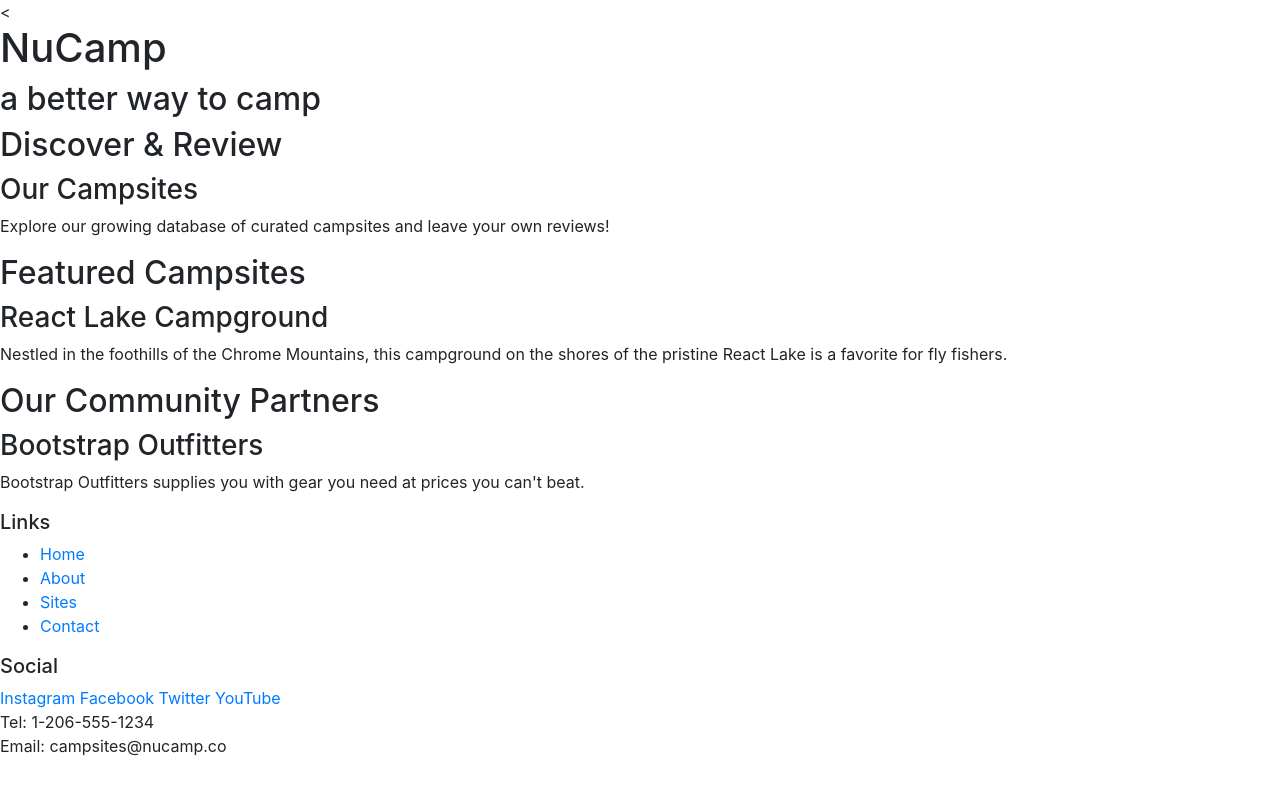
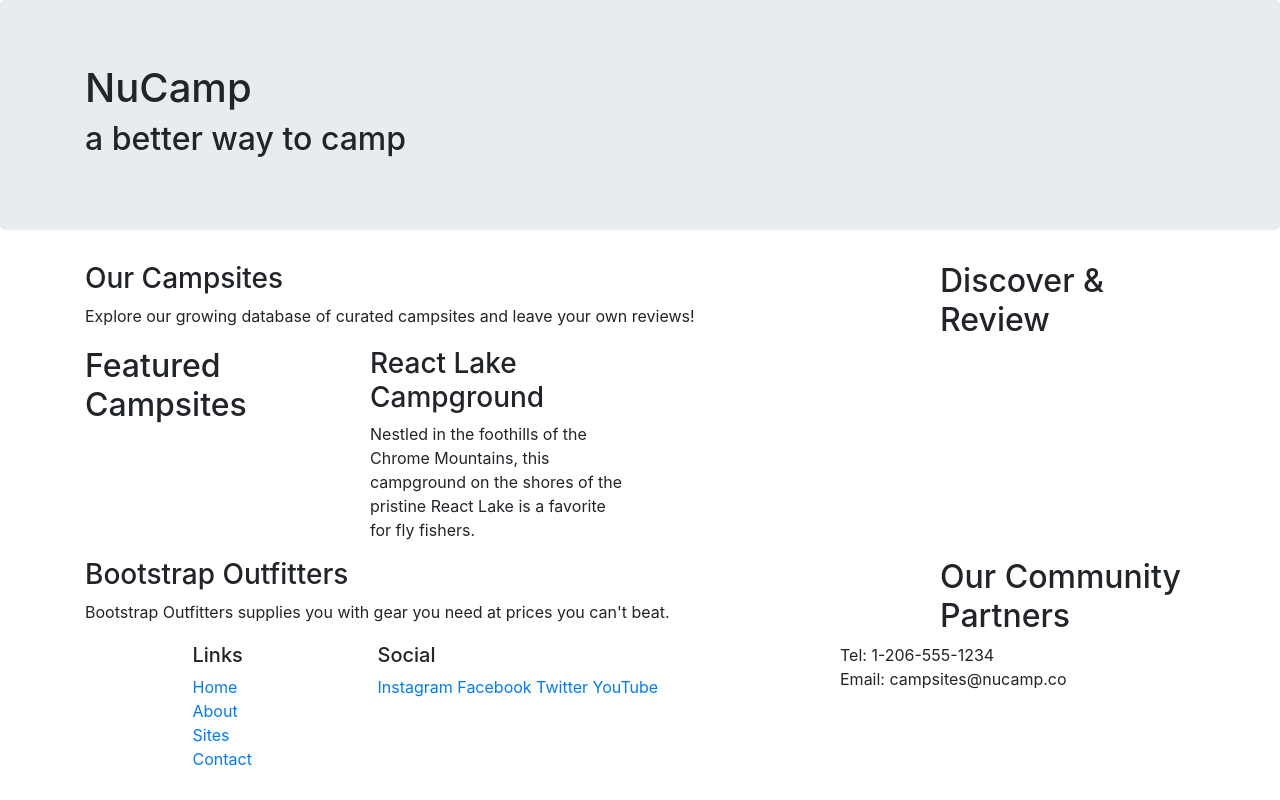
Before and after one commit to BerlsSC/git-test, a website: page index.html in a window 1280 px wide. Drawn offline with nearby package versions, Linux system fonts and the light colour scheme.

Commit message:
Bootstrap Grid

```diff
--- a/index.html
+++ b/index.html
@@ -3,7 +3,7 @@
 
 <head>
     <meta charset="utf-8" />
-    <<meta charset="utf-8" />
+    <meta charset="utf-8" />
     <meta name="viewport" content="width=device-width, initial-scale=1" />
 
     <!-- Bootstrap CSS -->
@@ -14,58 +14,78 @@
 
 <body>
 
-    <header>
-        <div>
+    <header class="jumbotron">
+        <div class="container">
+            <div class="row">
+                <div class="col">
                     <h1>NuCamp</h1>
                     <h2>a better way to camp</h2>
                 </div>
+            </div>
+        </div>
     </header>
-
-    <div>
+    <div class="container">
+        <div class=row>
+            <div class="col-sm-4 order-sm-last col-md-3">
                 <h2>Discover & Review</h2>
+            </div>
+            <div class="col">
             <h3>Our Campsites</h3>
             <p>Explore our growing database of curated campsites and leave your own reviews!</p>
         </div>
-
-    <div>
-        <h2>Featured Campsites</h2>
-        <h3>React Lake Campground</h3>
-        <p>Nestled in the foothills of the Chrome Mountains, this campground on the shores of the pristine React Lake is a favorite for fly fishers.</p>
     </div>
 
-    <div>
+    <div class="row">
+        <div class="col-sm-4 col-md-3">
+            <h2>Featured Campsites</h2>
+        </div>
+        <div class="col-sm-4 col-md-3">
+            <h3>React Lake Campground</h3>
+            <p>Nestled in the foothills of the Chrome Mountains, this campground on the shores of the pristine React
+                Lake is
+                a favorite for fly fishers.</p>
+        </div>
+    </div>
+
+    <div class="row">
+        <div class="col-sm-4 order-sm-last col-md-3">
             <h2>Our Community Partners</h2>
+        </div>
+        <div class="col">
             <h3>Bootstrap Outfitters</h3>
             <p>Bootstrap Outfitters supplies you with gear you need at prices you can't beat.</p>
         </div>
-
+    </div>
     <footer>
-        <div>
+        <div class="container">
+            <div class="row">
+                <div class="col-4 col-sm-2 offset-1">
                     <h5>Links</h5>
-            <ul>
+                    <ul class="list-unstyled">
                         <li><a href="#">Home</a></li>
                         <li><a href="#">About</a></li>
                         <li><a href="#">Sites</a></li>
                         <li><a href="#">Contact</a></li>
                     </ul>
                 </div>
-        <div>
+                <div class="col-6 col-sm-5">
                     <h5>Social</h5>
                     <a href="http://instagram.com/">Instagram</a>
                     <a href="http://facebook.com/">Facebook</a>
                     <a href="http://twitter.com/">Twitter</a>
                     <a href="http://youtube.com/">YouTube</a>
                 </div>
-        <div>
+                <div class="col-sm-4">
                     Tel: 1-206-555-1234<br />
                     Email: campsites@nucamp.co
+                </div>
+            </div>
         </div>
     </footer>
     <!-- jQuery must come first, then Popper.js, then the Bootstrap JavaScript plugins.-->
     <script src="node_modules/jquery/dist/jquery.slim.min.js"></script>
     <script src="node_modules/popper.js/dist/umd/popper.min.js"></script>
     <script src="node_modules/bootstrap/dist/js/bootstrap.min.js"></script>
-
 </body>
 
 </html>
```
Lines whose indentation alone changed are shown as unchanged.
